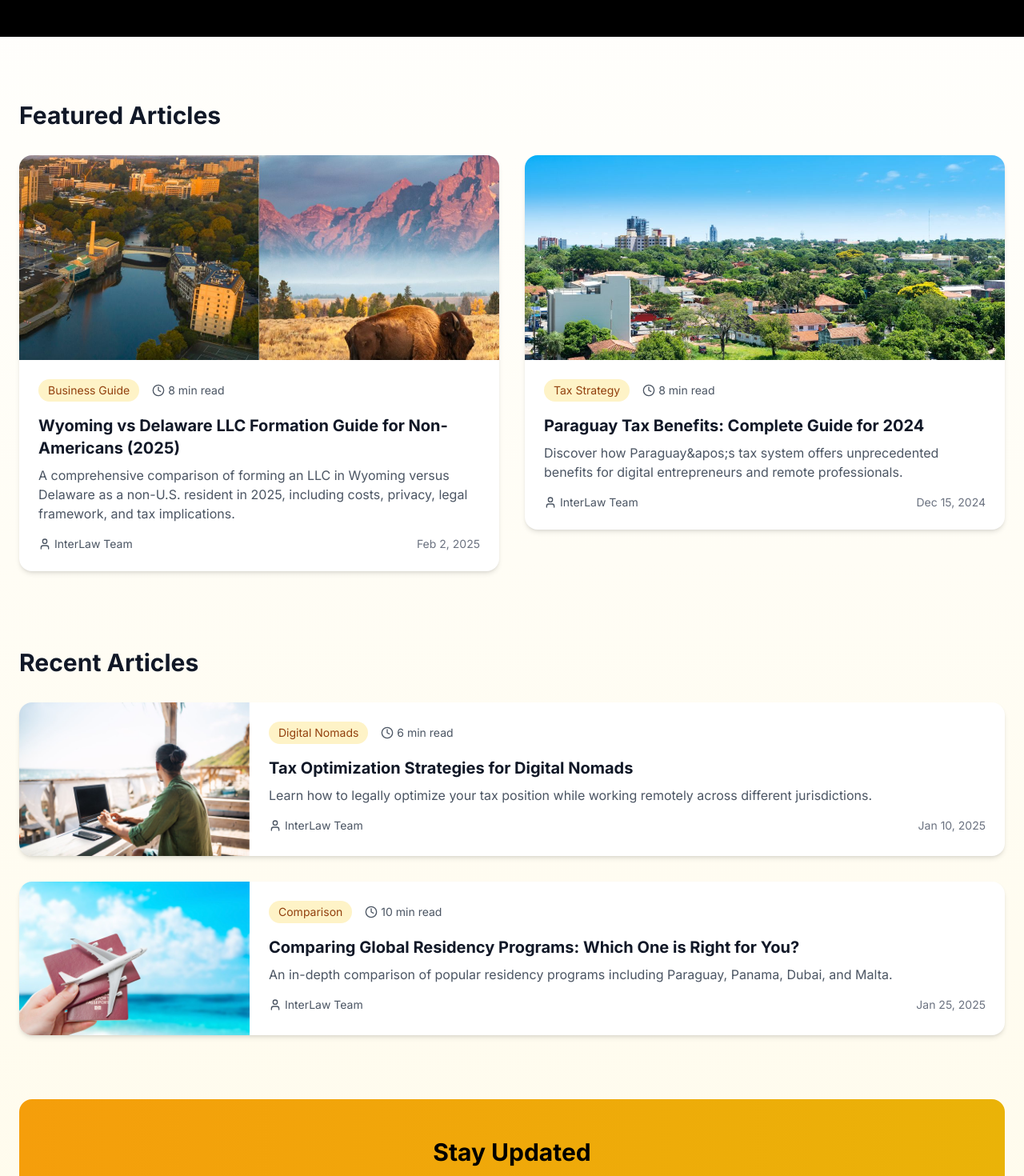
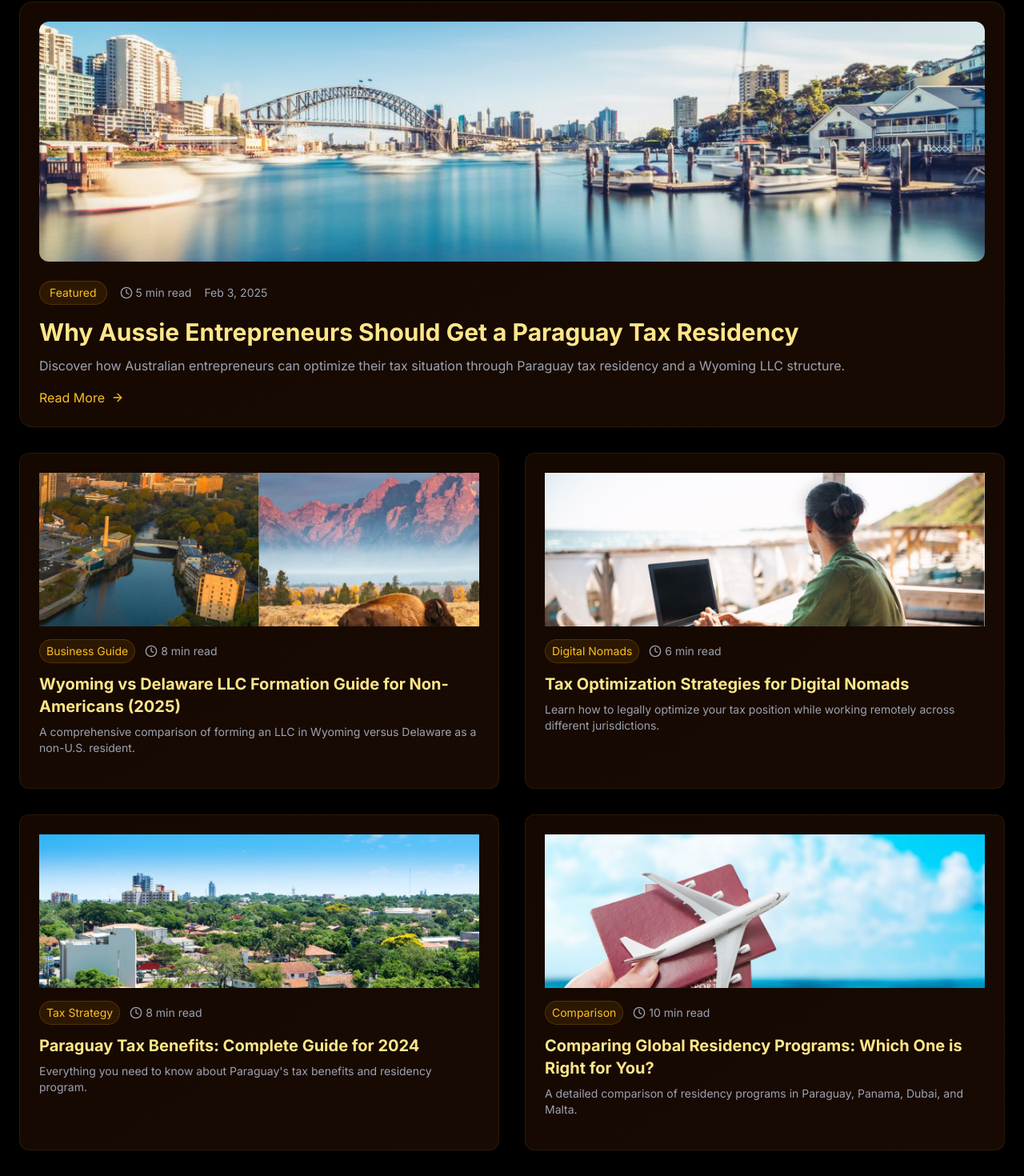
Before and after one commit to viccyrod/interlaw_web, a Next.js app: page /blog in a window 1280 px wide. Shown: the part 318-1788 px from the top of the page at 80% size. Built offline with nearby package versions, Linux system fonts and the light colour scheme.

Commit message:
blog layouts

```diff
--- /dev/null
+++ b/src/app/blog/digital-nomad-tax-optimization/layout.tsx
@@ -0,0 +1,38 @@
+import { Metadata } from 'next'
+
+export const metadata: Metadata = {
+  title: 'Tax Optimization Strategies for Digital Nomads | InterLaw',
+  description: 'Learn how to legally optimize your tax position while working remotely across different jurisdictions. Comprehensive guide for digital nomads on tax residency, income structuring, and compliance.',
+  openGraph: {
+    title: 'Tax Optimization Guide for Digital Nomads',
+    description: 'Discover how to legally minimize your taxes as a digital nomad through strategic residency planning and income structuring.',
+    url: 'https://interlaw.io/blog/digital-nomad-tax-optimization',
+    type: 'article',
+    images: [{
+      url: 'https://interlaw.io/images/blog/digital-nomad.jpg',
+      width: 1200,
+      height: 630,
+      alt: 'Digital Nomad Tax Optimization Strategies'
+    }],
+    publishedTime: '2025-01-20T00:00:00.000Z',
+    authors: ['InterLaw Tax Team'],
+    tags: ['Digital Nomads', 'Tax Optimization', 'Remote Work', 'International Tax', 'Tax Strategy']
+  },
+  twitter: {
+    card: 'summary_large_image',
+    title: 'Tax Optimization Guide for Digital Nomads',
+    description: 'Learn how to legally minimize your taxes while working remotely across different jurisdictions.',
+    images: ['https://interlaw.io/images/blog/digital-nomad.jpg'],
+  },
+  alternates: {
+    canonical: 'https://interlaw.io/blog/digital-nomad-tax-optimization'
+  }
+}
+
+export default function Layout({
+  children,
+}: {
+  children: React.ReactNode
+}) {
+  return children
+}
--- a/src/app/blog/page.tsx
+++ b/src/app/blog/page.tsx
@@ -1,218 +1,205 @@
 'use client'
 
 import { motion } from 'framer-motion'
-import { Button } from '@/components/ui/button'
-import { ArrowRight, Clock, User } from 'lucide-react'
+import { Clock, ArrowRight } from 'lucide-react'
 import Link from 'next/link'
 import Image from 'next/image'
 
-interface BlogPost {
-  slug: string
-  title: string
-  excerpt: string
-  category: string
-  readTime: string
-  author: string
-  date: string
-  imageUrl: string
-}
-
-const featuredPosts: BlogPost[] = [
-  {
-    slug: 'us-llc-formation-guide-2025',
-    title: 'Wyoming vs Delaware LLC Formation Guide for Non-Americans (2025)',
-    excerpt: 'A comprehensive comparison of forming an LLC in Wyoming versus Delaware as a non-U.S. resident in 2025, including costs, privacy, legal framework, and tax implications.',
-    category: 'Business Guide',
-    readTime: '8 min read',
-    author: 'InterLaw Team',
-    date: 'Feb 2, 2025',
-    imageUrl: '/images/blog/wyoming-vs-delaware-llc-formation.jpg'
-  },
-  {
-    slug: 'paraguay-tax-benefits-2024',
-    title: 'Paraguay Tax Benefits: Complete Guide for 2024',
-    excerpt: 'Discover how Paraguay&apos;s tax system offers unprecedented benefits for digital entrepreneurs and remote professionals.',
-    category: 'Tax Strategy',
-    readTime: '8 min read',
-    author: 'InterLaw Team',
-    date: 'Dec 15, 2024',
-    imageUrl: '/images/blog/paraguay-guide.jpg'
-  }
-]
-
-const recentPosts: BlogPost[] = [
-  {
-    slug: 'digital-nomad-tax-optimization',
-    title: 'Tax Optimization Strategies for Digital Nomads',
-    excerpt: 'Learn how to legally optimize your tax position while working remotely across different jurisdictions.',
-    category: 'Digital Nomads',
-    readTime: '6 min read',
-    author: 'InterLaw Team',
-    date: 'Jan 10, 2025',
-    imageUrl: '/images/blog/digital-nomad.jpg'
-  },
-  {
-    slug: 'residency-comparison',
-    title: 'Comparing Global Residency Programs: Which One is Right for You?',
-    excerpt: 'An in-depth comparison of popular residency programs including Paraguay, Panama, Dubai, and Malta.',
-    category: 'Comparison',
-    readTime: '10 min read',
-    author: 'InterLaw Team',
-    date: 'Jan 25, 2025',
-    imageUrl: '/images/blog/residency-comparison.jpg'
-  }
-]
-
-export default function Blog() {
+export default function BlogPage() {
   return (
-    <div className="min-h-screen bg-gradient-to-b from-white to-amber-50">
-      {/* Hero Section */}
-      <div className="bg-black text-white py-20 sm:py-28">
+    <div className="min-h-screen bg-black pt-24 sm:pt-32 pb-16 sm:pb-20">
       <div className="container px-4 sm:px-6 mx-auto">
         <motion.div
           initial={{ opacity: 0, y: 20 }}
           animate={{ opacity: 1, y: 0 }}
-            className="max-w-4xl mx-auto text-center"
+          className="max-w-4xl mx-auto text-center mb-12 sm:mb-20"
         >
-            <h1 className="text-3xl sm:text-5xl md:text-6xl font-bold mb-6 bg-gradient-to-r from-amber-200 via-yellow-200 to-amber-200 bg-clip-text text-transparent">
+          <h1 className="text-4xl sm:text-5xl md:text-6xl font-bold mb-6 bg-gradient-to-r from-amber-200 via-yellow-200 to-amber-200 bg-clip-text text-transparent">
             Tax Optimization Insights
           </h1>
           <p className="text-lg sm:text-xl text-gray-400">
-              Expert analysis and guides on global tax strategies, residency planning, and wealth optimization.
+            Expert guides and strategies for global tax optimization and residency planning.
           </p>
         </motion.div>
+
+        <div className="grid grid-cols-1 md:grid-cols-2 gap-8">
+          {/* Featured Article - Australia Paraguay */}
+          <motion.article
+            initial={{ opacity: 0, y: 20 }}
+            animate={{ opacity: 1, y: 0 }}
+            className="col-span-full"
+          >
+            <Link href="/blog/aussie-entrepreneurs-paraguay-tax-residency-2025" className="group">
+              <div className="bg-gradient-to-br from-amber-950/30 to-amber-900/20 rounded-2xl p-6 border border-amber-500/10 hover:border-amber-500/30 transition-all">
+                <div className="relative w-full h-[300px] rounded-xl overflow-hidden mb-6">
+                  <Image
+                    src="/images/blog/australia-paraguay-tax-residency.jpg"
+                    alt="Australian Entrepreneurs Paraguay Tax Strategy"
+                    fill
+                    className="object-cover group-hover:scale-105 transition-transform duration-300"
+                  />
+                </div>
+                <div className="flex items-center gap-4 mb-4">
+                  <span className="px-3 py-1 bg-amber-500/10 text-amber-400 rounded-full text-sm border border-amber-500/20">
+                    Featured
+                  </span>
+                  <div className="flex items-center text-gray-400 text-sm">
+                    <Clock className="w-4 h-4 mr-1" />
+                    5 min read
+                  </div>
+                  <span className="text-gray-400 text-sm">Feb 3, 2025</span>
+                </div>
+                <h2 className="text-2xl sm:text-3xl font-bold text-amber-200 mb-3 group-hover:text-amber-100">
+                  Why Aussie Entrepreneurs Should Get a Paraguay Tax Residency
+                </h2>
+                <p className="text-gray-400 mb-4">
+                  Discover how Australian entrepreneurs can optimize their tax situation through Paraguay tax residency and a Wyoming LLC structure.
+                </p>
+                <div className="flex items-center text-amber-400 group-hover:text-amber-300">
+                  Read More
+                  <ArrowRight className="ml-2 w-4 h-4 transition-transform group-hover:translate-x-1" />
                 </div>
               </div>
+            </Link>
+          </motion.article>
 
-      <div className="container px-4 sm:px-6 mx-auto py-12 sm:py-20">
-        {/* Featured Posts */}
-        <motion.div
+          {/* Other Blog Posts */}
+          <motion.article
             initial={{ opacity: 0, y: 20 }}
             animate={{ opacity: 1, y: 0 }}
-          className="mb-16 sm:mb-24"
+            transition={{ delay: 0.1 }}
           >
-          <h2 className="text-2xl sm:text-3xl font-bold mb-8 text-gray-900">Featured Articles</h2>
-          <div className="grid grid-cols-1 md:grid-cols-2 gap-8">
-            {featuredPosts.map((post) => (
-              <Link key={post.slug} href={`/blog/${post.slug}`}>
-                <motion.article
-                  whileHover={{ y: -5 }}
-                  className="bg-white rounded-2xl overflow-hidden shadow-md hover:shadow-xl transition-all duration-300"
-                >
-                  <div className="relative h-48 sm:h-64">
+            <Link href="/blog/us-llc-formation-guide-2025" className="group">
+              <div className="bg-gradient-to-br from-amber-950/30 to-amber-900/20 rounded-xl p-6 border border-amber-500/10 hover:border-amber-500/30 transition-all h-full">
+                <div className="relative w-full h-48 rounded-lg overflow-hidden mb-4">
                   <Image
-                      src={post.imageUrl}
-                      alt={post.title}
+                    src="/images/blog/wyoming-vs-delaware-llc-formation.jpg"
+                    alt="Wyoming vs Delaware LLC Formation Guide"
                     fill
-                      className="object-cover"
+                    className="object-cover group-hover:scale-105 transition-transform duration-300"
                   />
                 </div>
-                  <div className="p-6">
-                    <div className="flex items-center gap-4 mb-4 text-sm">
-                      <span className="px-3 py-1 bg-amber-100 text-amber-800 rounded-full">
-                        {post.category}
+                <div className="flex items-center gap-3 mb-3">
+                  <span className="px-2 py-1 bg-amber-500/10 text-amber-400 rounded-full text-sm border border-amber-500/20">
+                    Business Guide
                   </span>
-                      <div className="flex items-center text-gray-600">
+                  <div className="flex items-center text-gray-400 text-sm">
                     <Clock className="w-4 h-4 mr-1" />
-                        {post.readTime}
+                    8 min read
                   </div>
                 </div>
-                    <h3 className="text-xl font-bold text-gray-900 mb-2">
-                      {post.title}
-                    </h3>
-                    <p className="text-gray-600 mb-4">
-                      {post.excerpt}
+                <h2 className="text-xl font-bold text-amber-200 mb-2 group-hover:text-amber-100">
+                  Wyoming vs Delaware LLC Formation Guide for Non-Americans (2025)
+                </h2>
+                <p className="text-gray-400 text-sm mb-4">
+                  A comprehensive comparison of forming an LLC in Wyoming versus Delaware as a non-U.S. resident.
                 </p>
-                    <div className="flex items-center justify-between text-sm">
-                      <div className="flex items-center text-gray-600">
-                        <User className="w-4 h-4 mr-1" />
-                        {post.author}
               </div>
-                      <span className="text-gray-500">
-                        {post.date}
-                      </span>
-                    </div>
-                  </div>
+            </Link>
           </motion.article>
-              </Link>
-            ))}
-          </div>
-        </motion.div>
 
-        {/* Recent Posts */}
-        <motion.div
+          <motion.article
             initial={{ opacity: 0, y: 20 }}
             animate={{ opacity: 1, y: 0 }}
             transition={{ delay: 0.2 }}
           >
-          <h2 className="text-2xl sm:text-3xl font-bold mb-8 text-gray-900">Recent Articles</h2>
-          <div className="grid grid-cols-1 gap-8">
-            {recentPosts.map((post) => (
-              <Link key={post.slug} href={`/blog/${post.slug}`}>
-                <motion.article
-                  whileHover={{ y: -5 }}
-                  className="bg-white rounded-2xl overflow-hidden shadow-md hover:shadow-xl transition-all duration-300 flex flex-col md:flex-row"
-                >
-                  <div className="relative w-full md:w-72 h-48">
+            <Link href="/blog/digital-nomad-tax-optimization" className="group">
+              <div className="bg-gradient-to-br from-amber-950/30 to-amber-900/20 rounded-xl p-6 border border-amber-500/10 hover:border-amber-500/30 transition-all h-full">
+                <div className="relative w-full h-48 rounded-lg overflow-hidden mb-4">
                   <Image
-                      src={post.imageUrl}
-                      alt={post.title}
+                    src="/images/blog/digital-nomad.jpg"
+                    alt="Digital Nomad Tax Optimization"
                     fill
-                      className="object-cover"
+                    className="object-cover group-hover:scale-105 transition-transform duration-300"
                   />
                 </div>
-                  <div className="flex-1 p-6">
-                    <div className="flex items-center gap-4 mb-4 text-sm">
-                      <span className="px-3 py-1 bg-amber-100 text-amber-800 rounded-full">
-                        {post.category}
+                <div className="flex items-center gap-3 mb-3">
+                  <span className="px-2 py-1 bg-amber-500/10 text-amber-400 rounded-full text-sm border border-amber-500/20">
+                    Digital Nomads
                   </span>
-                      <div className="flex items-center text-gray-600">
+                  <div className="flex items-center text-gray-400 text-sm">
                     <Clock className="w-4 h-4 mr-1" />
-                        {post.readTime}
+                    6 min read
                   </div>
                 </div>
-                    <h3 className="text-xl font-bold text-gray-900 mb-2">
-                      {post.title}
-                    </h3>
-                    <p className="text-gray-600 mb-4">
-                      {post.excerpt}
+                <h2 className="text-xl font-bold text-amber-200 mb-2 group-hover:text-amber-100">
+                  Tax Optimization Strategies for Digital Nomads
+                </h2>
+                <p className="text-gray-400 text-sm mb-4">
+                  Learn how to legally optimize your tax position while working remotely across different jurisdictions.
                 </p>
-                    <div className="flex items-center justify-between text-sm">
-                      <div className="flex items-center text-gray-600">
-                        <User className="w-4 h-4 mr-1" />
-                        {post.author}
               </div>
-                      <span className="text-gray-500">
-                        {post.date}
-                      </span>
-                    </div>
-                  </div>
+            </Link>
           </motion.article>
-              </Link>
-            ))}
-          </div>
-        </motion.div>
 
-        {/* Newsletter Section */}
-        <motion.div
+          <motion.article
             initial={{ opacity: 0, y: 20 }}
             animate={{ opacity: 1, y: 0 }}
             transition={{ delay: 0.3 }}
-          className="mt-20 bg-gradient-to-r from-amber-500 to-yellow-500 rounded-2xl p-8 sm:p-12 text-center"
           >
-          <h2 className="text-2xl sm:text-3xl font-bold mb-4 text-black">
-            Stay Updated
+            <Link href="/blog/paraguay-tax-benefits-2024" className="group">
+              <div className="bg-gradient-to-br from-amber-950/30 to-amber-900/20 rounded-xl p-6 border border-amber-500/10 hover:border-amber-500/30 transition-all h-full">
+                <div className="relative w-full h-48 rounded-lg overflow-hidden mb-4">
+                  <Image
+                    src="/images/blog/paraguay-guide.jpg"
+                    alt="Paraguay Tax Benefits Guide"
+                    fill
+                    className="object-cover group-hover:scale-105 transition-transform duration-300"
+                  />
+                </div>
+                <div className="flex items-center gap-3 mb-3">
+                  <span className="px-2 py-1 bg-amber-500/10 text-amber-400 rounded-full text-sm border border-amber-500/20">
+                    Tax Strategy
+                  </span>
+                  <div className="flex items-center text-gray-400 text-sm">
+                    <Clock className="w-4 h-4 mr-1" />
+                    8 min read
+                  </div>
+                </div>
+                <h2 className="text-xl font-bold text-amber-200 mb-2 group-hover:text-amber-100">
+                  Paraguay Tax Benefits: Complete Guide for 2024
                 </h2>
-          <p className="text-gray-900 mb-8 max-w-2xl mx-auto">
-            Get the latest insights on global tax optimization strategies delivered to your inbox.
+                <p className="text-gray-400 text-sm mb-4">
+                  Everything you need to know about Paraguay's tax benefits and residency program.
                 </p>
-          <Link href="https://calendly.com/interlaw-io/30min" target="_blank" rel="noopener noreferrer">
-            <Button className="bg-black hover:bg-gray-900 text-white px-8 py-6 rounded-full">
-              Book a Free Consultation
-              <ArrowRight className="ml-2 h-5 w-5" />
-            </Button>
+              </div>
             </Link>
-        </motion.div>
+          </motion.article>
+
+          <motion.article
+            initial={{ opacity: 0, y: 20 }}
+            animate={{ opacity: 1, y: 0 }}
+            transition={{ delay: 0.4 }}
+          >
+            <Link href="/blog/residency-comparison" className="group">
+              <div className="bg-gradient-to-br from-amber-950/30 to-amber-900/20 rounded-xl p-6 border border-amber-500/10 hover:border-amber-500/30 transition-all h-full">
+                <div className="relative w-full h-48 rounded-lg overflow-hidden mb-4">
+                  <Image
+                    src="/images/blog/residency-comparison.jpg"
+                    alt="Global Residency Programs Comparison"
+                    fill
+                    className="object-cover group-hover:scale-105 transition-transform duration-300"
+                  />
+                </div>
+                <div className="flex items-center gap-3 mb-3">
+                  <span className="px-2 py-1 bg-amber-500/10 text-amber-400 rounded-full text-sm border border-amber-500/20">
+                    Comparison
+                  </span>
+                  <div className="flex items-center text-gray-400 text-sm">
+                    <Clock className="w-4 h-4 mr-1" />
+                    10 min read
+                  </div>
+                </div>
+                <h2 className="text-xl font-bold text-amber-200 mb-2 group-hover:text-amber-100">
+                  Comparing Global Residency Programs: Which One is Right for You?
+                </h2>
+                <p className="text-gray-400 text-sm mb-4">
+                  A detailed comparison of residency programs in Paraguay, Panama, Dubai, and Malta.
+                </p>
+              </div>
+            </Link>
+          </motion.article>
+        </div>
       </div>
     </div>
   )
--- /dev/null
+++ b/src/app/blog/paraguay-tax-benefits-2024/layout.tsx
@@ -0,0 +1,38 @@
+import { Metadata } from 'next'
+
+export const metadata: Metadata = {
+  title: 'Paraguay Tax Benefits: Complete Guide for 2024 | InterLaw',
+  description: 'Everything you need to know about Paraguay\'s tax benefits and residency program. Learn about zero tax on foreign income, fast processing times, and minimal presence requirements.',
+  openGraph: {
+    title: 'Paraguay Tax Benefits Guide (2024)',
+    description: 'Discover Paraguay\'s tax benefits, including 0% tax on foreign income, minimal presence requirements, and fast processing times.',
+    url: 'https://interlaw.io/blog/paraguay-tax-benefits-2024',
+    type: 'article',
+    images: [{
+      url: 'https://interlaw.io/images/blog/paraguay-guide.jpg',
+      width: 1200,
+      height: 630,
+      alt: 'Paraguay Tax Benefits Guide'
+    }],
+    publishedTime: '2024-12-15T00:00:00.000Z',
+    authors: ['InterLaw Tax Team'],
+    tags: ['Tax Strategy', 'Paraguay', 'Tax Benefits', 'Residency Program', 'Foreign Income']
+  },
+  twitter: {
+    card: 'summary_large_image',
+    title: 'Paraguay Tax Benefits Guide (2024)',
+    description: 'Complete guide to Paraguay\'s tax benefits and residency program.',
+    images: ['https://interlaw.io/images/blog/paraguay-guide.jpg'],
+  },
+  alternates: {
+    canonical: 'https://interlaw.io/blog/paraguay-tax-benefits-2024'
+  }
+}
+
+export default function Layout({
+  children,
+}: {
+  children: React.ReactNode
+}) {
+  return children
+}
--- /dev/null
+++ b/src/app/blog/residency-comparison/layout.tsx
@@ -0,0 +1,38 @@
+import { Metadata } from 'next'
+
+export const metadata: Metadata = {
+  title: 'Comparing Global Residency Programs: Which One is Right for You? | InterLaw',
+  description: 'A detailed comparison of residency programs in Paraguay, Panama, Dubai, and Malta. Compare costs, requirements, tax benefits, and lifestyle factors to find your ideal option.',
+  openGraph: {
+    title: 'Global Residency Programs Comparison Guide',
+    description: 'Compare residency programs across Paraguay, Panama, Dubai, and Malta to find the best option for your situation.',
+    url: 'https://interlaw.io/blog/residency-comparison',
+    type: 'article',
+    images: [{
+      url: 'https://interlaw.io/images/blog/residency-comparison.jpg',
+      width: 1200,
+      height: 630,
+      alt: 'Global Residency Programs Comparison'
+    }],
+    publishedTime: '2025-01-10T00:00:00.000Z',
+    authors: ['InterLaw Tax Team'],
+    tags: ['Comparison', 'Residency Programs', 'Tax Planning', 'Global Mobility', 'Investment']
+  },
+  twitter: {
+    card: 'summary_large_image',
+    title: 'Global Residency Programs Comparison Guide',
+    description: 'Compare top residency programs to find your ideal tax optimization strategy.',
+    images: ['https://interlaw.io/images/blog/residency-comparison.jpg'],
+  },
+  alternates: {
+    canonical: 'https://interlaw.io/blog/residency-comparison'
+  }
+}
+
+export default function Layout({
+  children,
+}: {
+  children: React.ReactNode
+}) {
+  return children
+}
--- /dev/null
+++ b/src/app/blog/us-llc-formation-guide-2025/layout.tsx
@@ -0,0 +1,38 @@
+import { Metadata } from 'next'
+
+export const metadata: Metadata = {
+  title: 'Wyoming vs Delaware LLC Formation Guide for Non-Americans (2025) | InterLaw',
+  description: 'A comprehensive comparison of forming an LLC in Wyoming versus Delaware as a non-U.S. resident in 2025, including costs, privacy, legal framework, and tax implications.',
+  openGraph: {
+    title: 'Wyoming vs Delaware LLC Formation Guide (2025)',
+    description: 'Compare Wyoming and Delaware LLC formation options for non-US residents. Learn about costs, privacy, asset protection, and tax benefits.',
+    url: 'https://interlaw.io/blog/us-llc-formation-guide-2025',
+    type: 'article',
+    images: [{
+      url: 'https://interlaw.io/images/blog/wyoming-vs-delaware-llc-formation.jpg',
+      width: 1200,
+      height: 630,
+      alt: 'Wyoming vs Delaware LLC Formation Guide'
+    }],
+    publishedTime: '2025-01-15T00:00:00.000Z',
+    authors: ['InterLaw Tax Team'],
+    tags: ['Business Guide', 'Wyoming LLC', 'Delaware LLC', 'Asset Protection', 'Tax Strategy']
+  },
+  twitter: {
+    card: 'summary_large_image',
+    title: 'Wyoming vs Delaware LLC Formation Guide (2025)',
+    description: 'Compare Wyoming and Delaware LLC formation options for non-US residents.',
+    images: ['https://interlaw.io/images/blog/wyoming-vs-delaware-llc-formation.jpg'],
+  },
+  alternates: {
+    canonical: 'https://interlaw.io/blog/us-llc-formation-guide-2025'
+  }
+}
+
+export default function Layout({
+  children,
+}: {
+  children: React.ReactNode
+}) {
+  return children
+}
```
Lines whose indentation alone changed are shown as unchanged.
